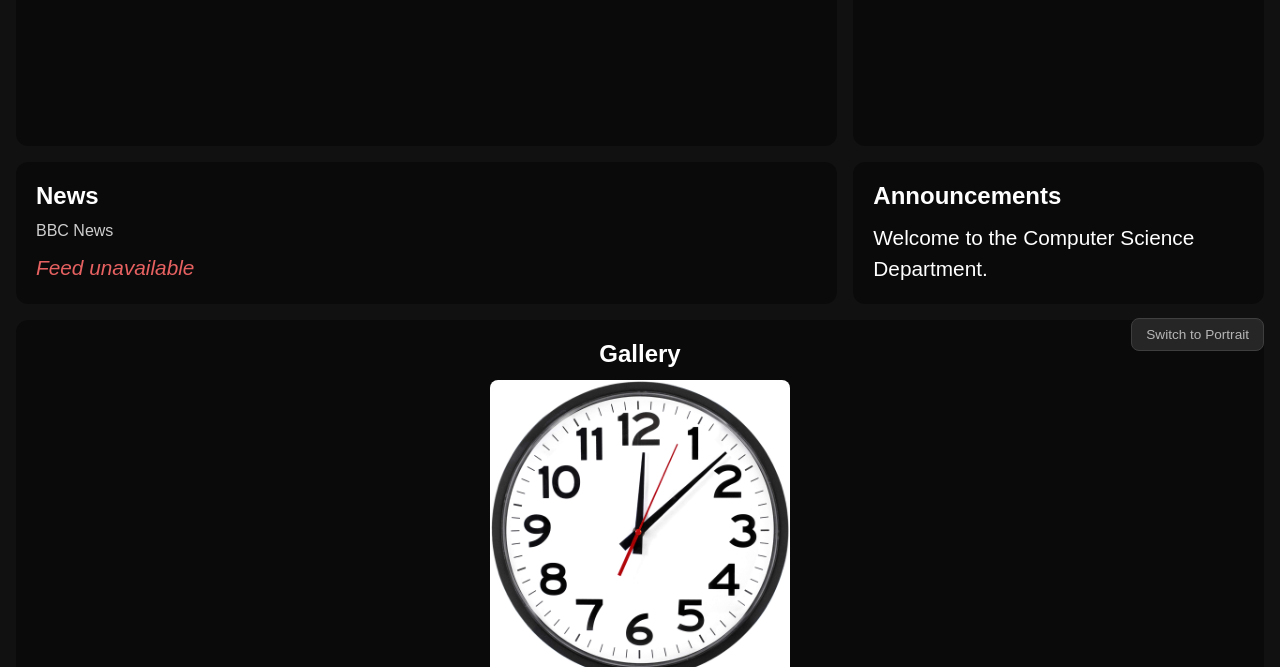
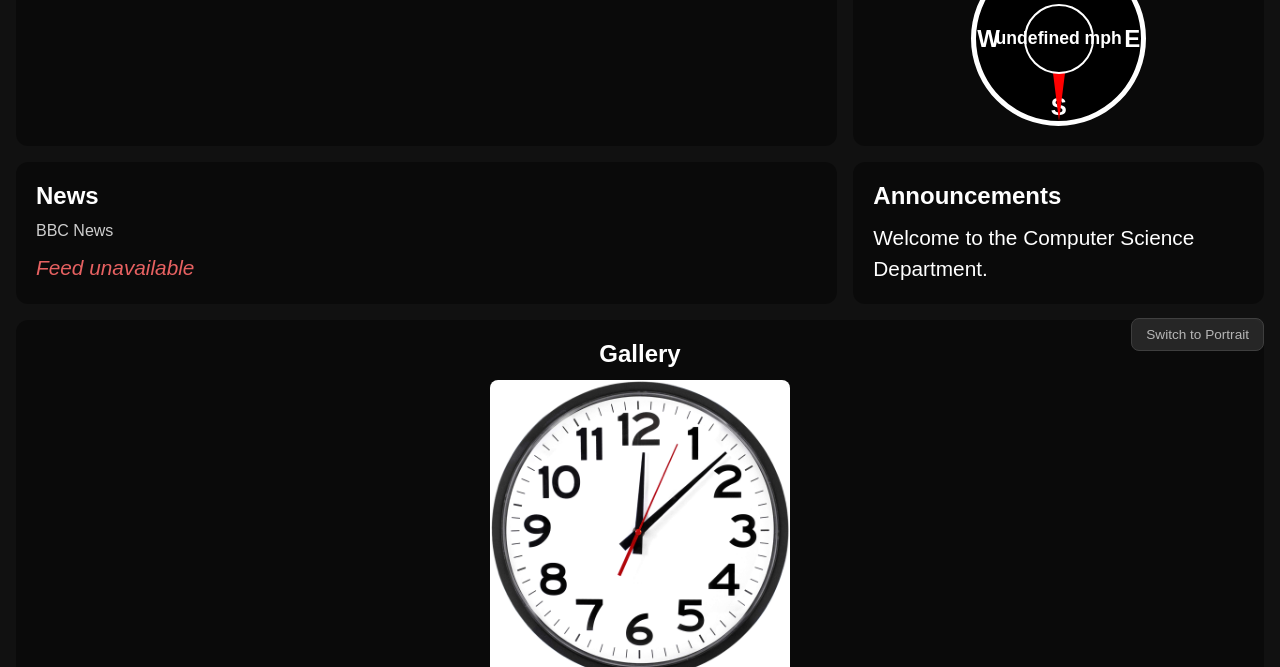
Before and after one commit to CS-3250-SinisterSix/Sinister-Six-Digital-Signage, a website: page index.html in a window 1280 px wide. Shown: the part 433-1100 px from the top of the page. Drawn offline with Linux system fonts and the light colour scheme; no server answers.

Commit message:
css update

```diff
--- a/style.css
+++ b/style.css
@@ -134,15 +134,6 @@ h2 {
   border: none;
   padding: 10px 20px;
   margin-right: 10px;
-}
-
-.compass-container {
-  position: relative;
-  float: right;
-  top: -50%;
-  display: flex;
-  justify-content: flex-end;
-  align-items: flex-start;
 }
 
 .compass-face {
```
